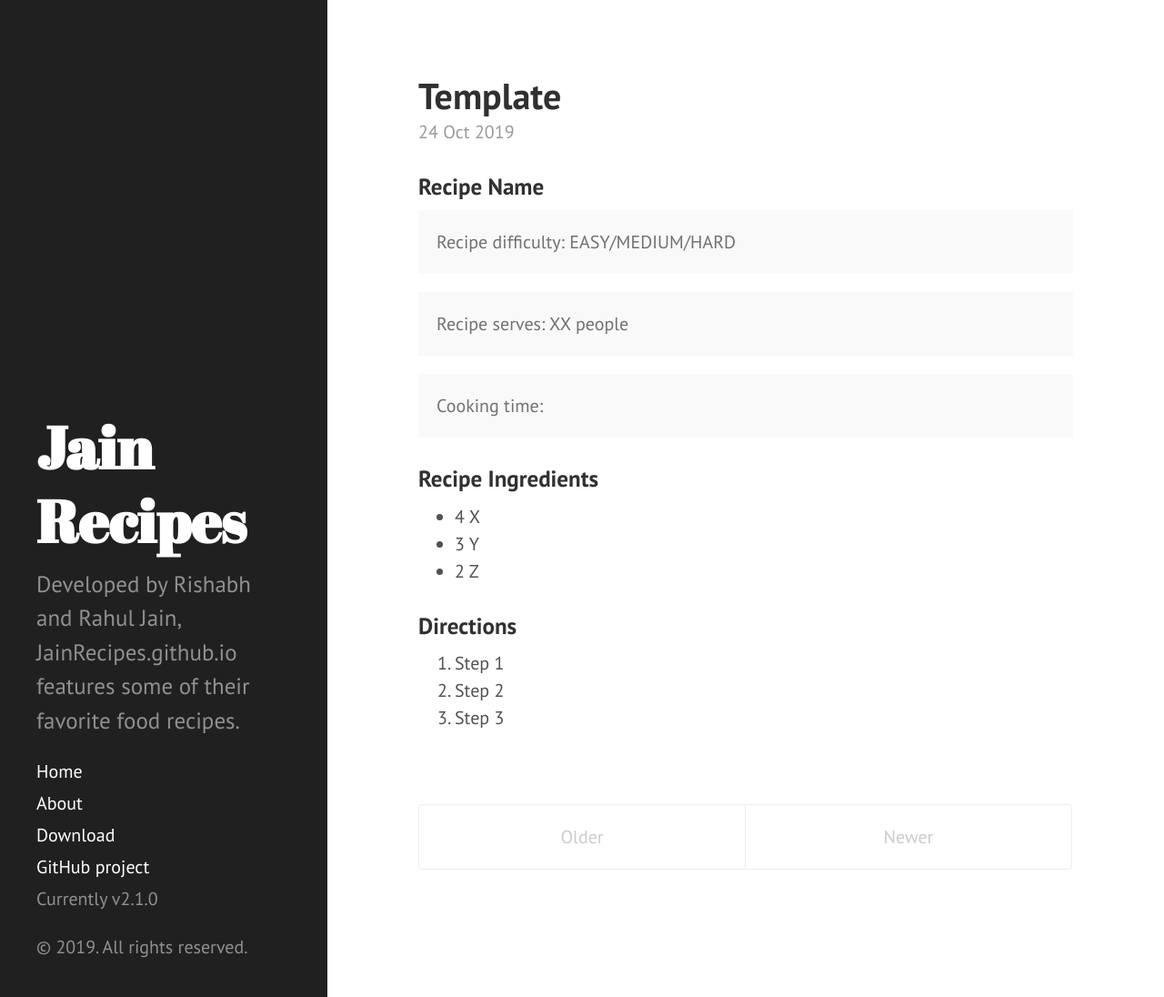
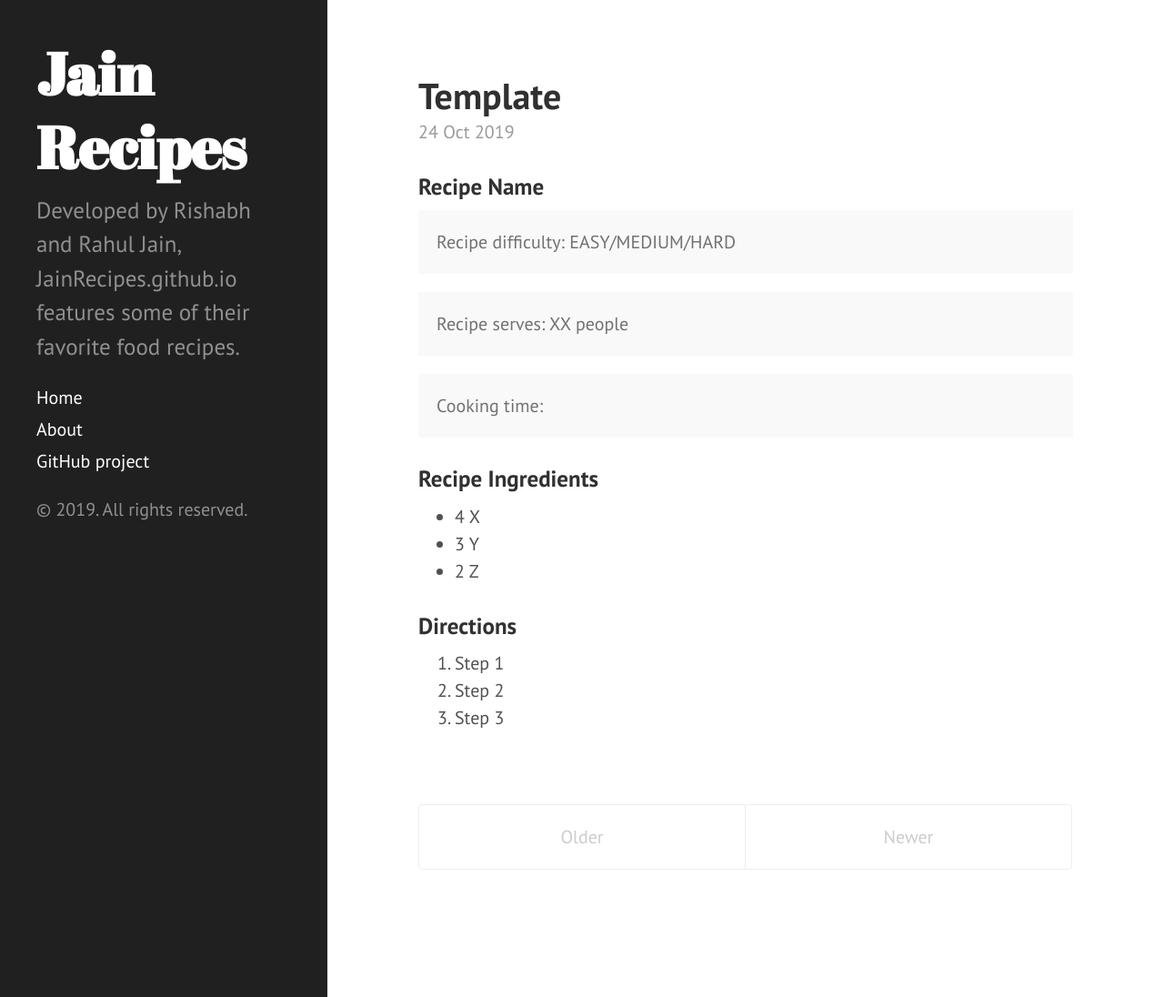
Before and after one commit to JainRecipes/JainRecipes.github.io, a Jekyll site: the page built from index.html, in a window 1280 px wide and 1096 px high. Shown: the whole window at 91% size. Built offline with Jekyll 4.4.1, drawn with Linux system fonts in a browser that asks for light colours; the list of posts is cut into pages by our own code; comment, search, counter and statistics services are not loaded.

Commit message:
Sidebar updates

```diff
--- a/_includes/sidebar.html
+++ b/_includes/sidebar.html
@@ -1,5 +1,5 @@
 <div class="sidebar">
-  <div class="container sidebar-sticky">
+  <div class="container">
     <div class="sidebar-about">
       <h1>
         <a href="{{ site.baseurl }}">
@@ -26,9 +26,7 @@
         {% endif %}
       {% endfor %}
 
-      <a class="sidebar-nav-item" href="{{ site.github.repo }}/archive/v{{ site.version }}.zip">Download</a>
       <a class="sidebar-nav-item" href="{{ site.github.repo }}">GitHub project</a>
-      <span class="sidebar-nav-item">Currently v{{ site.version }}</span>
     </nav>
 
     <p>&copy; {{ site.time | date: '%Y' }}. All rights reserved.</p>
```
